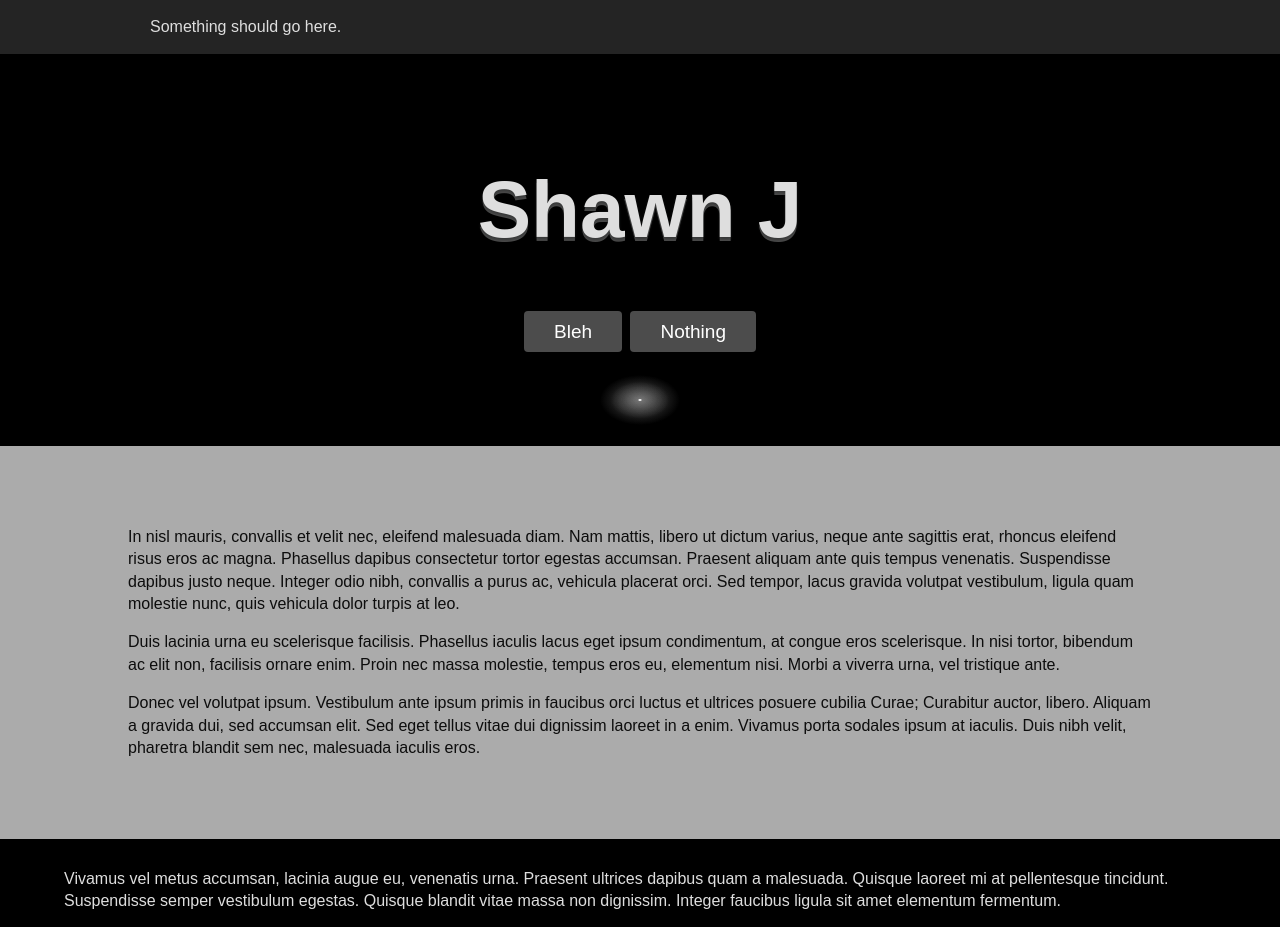
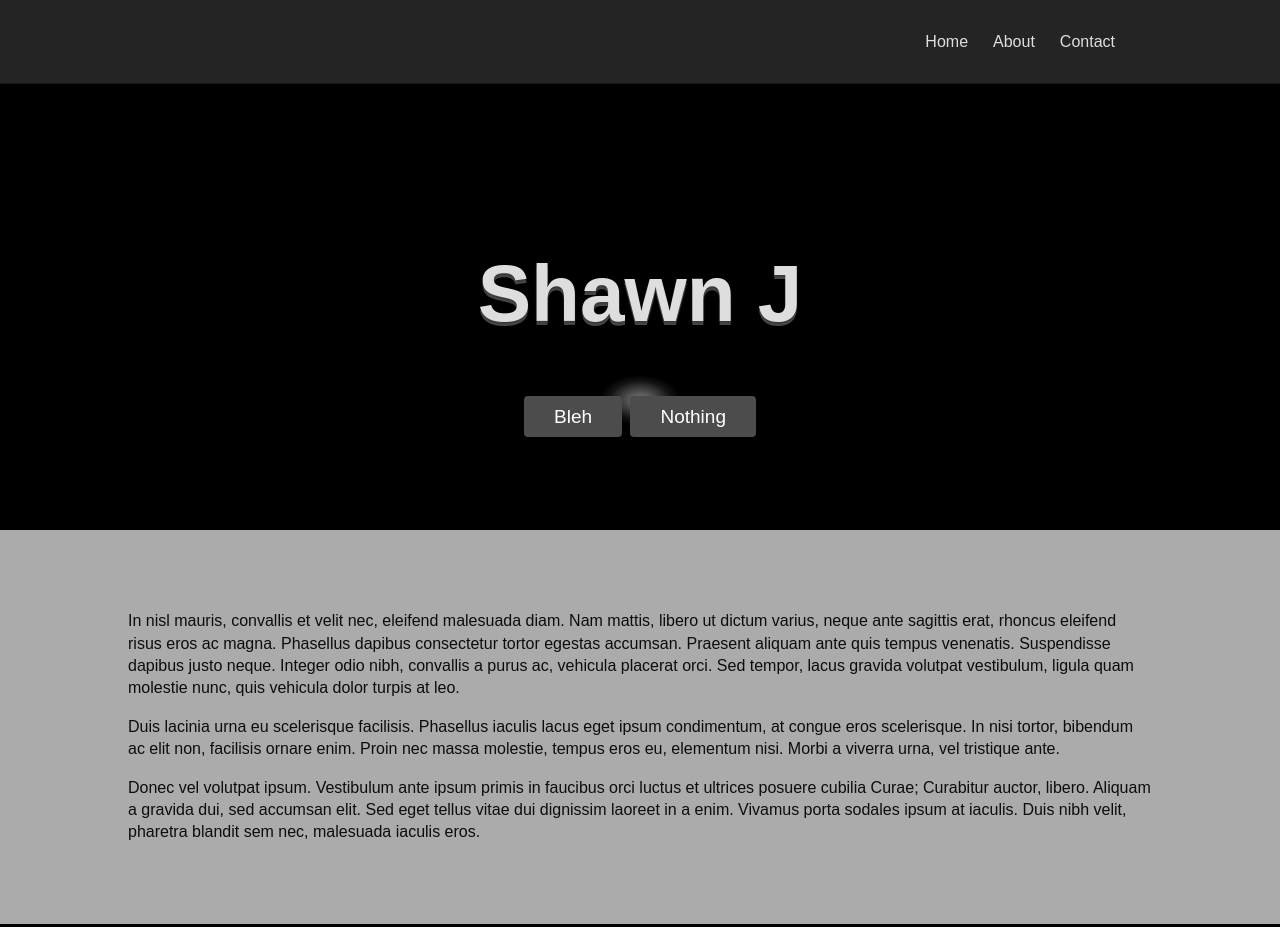
Before and after one commit to shawnj/shawnj.github.com, a plain HTML site: page index.html in a window 1280 px wide. Shown: the top 927 px of the page. Drawn offline with Linux system fonts and the light colour scheme.

Commit message:
Attempt header navigation

```diff
--- a/index.html
+++ b/index.html
@@ -14,24 +14,29 @@
 	<body>
 		<header>
 			<article>
-				<p>
-					Something should go here.
-				</p>
+<!-- 				<div class="logo"></div> -->
+				<nav>
+					<ul>
+						<li><a href="#home">Home</a></li>
+						<li><a href="#about">About</a></li>
+						<li><a href="#contact">Contact</a></li>
+					</ul>
+				</nav>
 			</article>
 		</header>
-		<section class="header">
+		<section class="header" id="home">
 			<h1>Shawn J</h1>
-				<nav>
+				<div class="nav">
 					<ul>
 						<li class="tile"><a class="btn header" href="#">Bleh</a></li>
 						<li class="tile"><a class="btn header" href="#">Nothing</a></li>
 					</ul>
-				</nav>
+				</div>
 		</section>
-		<section class="content">
+		<section class="content" id="about">
 			<p>In nisl mauris, convallis et velit nec, eleifend malesuada diam. Nam mattis, libero ut dictum varius, neque ante sagittis erat, rhoncus eleifend risus eros ac magna. Phasellus dapibus consectetur tortor egestas accumsan. Praesent aliquam ante quis tempus venenatis. Suspendisse dapibus justo neque. Integer odio nibh, convallis a purus ac, vehicula placerat orci. Sed tempor, lacus gravida volutpat vestibulum, ligula quam molestie nunc, quis vehicula dolor turpis at leo. <p>Duis lacinia urna eu scelerisque facilisis. Phasellus iaculis lacus eget ipsum condimentum, at congue eros scelerisque. In nisi tortor, bibendum ac elit non, facilisis ornare enim. Proin nec massa molestie, tempus eros eu, elementum nisi. Morbi a viverra urna, vel tristique ante.</p>Donec vel volutpat ipsum. Vestibulum ante ipsum primis in faucibus orci luctus et ultrices posuere cubilia Curae; Curabitur auctor, libero. Aliquam a gravida dui, sed accumsan elit. Sed eget tellus vitae dui dignissim laoreet in a enim. Vivamus porta sodales ipsum at iaculis. Duis nibh velit, pharetra blandit sem nec, malesuada iaculis eros.</p>
 		</section>
-		<footer>
+		<footer id="contact">
 			<p>Vivamus vel metus accumsan, lacinia augue eu, venenatis urna. Praesent ultrices dapibus quam a malesuada. Quisque laoreet mi at pellentesque tincidunt. Suspendisse semper vestibulum egestas. Quisque blandit vitae massa non dignissim. Integer faucibus ligula sit amet elementum fermentum.</p>
 		</footer>
 	</body>
--- a/scss/main.scss
+++ b/scss/main.scss
@@ -68,24 +68,11 @@ header, section, article, footer {
 	overflow: hidden;
 }
 
-header {
-	position: fixed;
-	width: 100%;
-	background: 50px rgba(41, 41, 41, .9);
-	article {
-		padding: 0 5px;
-		width: 980px;
-	}
-	p {
-		vertical-align: middle;
-	}
-}
-
 footer {
 	padding: 1% 5% 1%;
 }
 
-nav {
+div.nav {
 	ul {
 		margin: 0;
 		padding: 0;
@@ -97,6 +84,8 @@ nav {
 			padding: 0 2px;
 		}
 	}
+}
+
 a {
 	&.btn {
 		padding: 10px 30px;
@@ -116,6 +105,45 @@ nav {
 				color: rgba(255, 255, 255, 0.75);
 			}
 		}
+	}
+}
+
+/* ==========================================================================
+   Header
+   ========================================================================== */
+
+header {
+	width: 100%;
+	background: rgba(41, 41, 41, .9);
+	border-bottom: 1px solid #191919;
+	box-shadow: 0 10px 0 rgba(0, 0, 0, 0.05);
+	article {
+		width: 980px;
+	}
+	p {
+		vertical-align: middle;
+	}
+	// &.logo {
+	// 	background: url(../img/logo.png) center center no-repeat;
+	// 	margin-top: 33px;
+	// 	margin-left: 10px;
+	// 	float: left;
+	// 	width: 150px;
+	// 	height: 35px;
+	// }
+}
+
+nav {
+	float: right;
+	li {
+		float: left;
+		margin-right: 5px;
+		padding: 15px 10px 30px 10px;
+		vertical-align: middle;
+		a {
+			// display: block;
+			text-decoration: none;
+			color: inherit;
 		}
 	}
 }
```
Also changed, not shown: css/main.css. Lines whose indentation alone changed are shown as unchanged.
